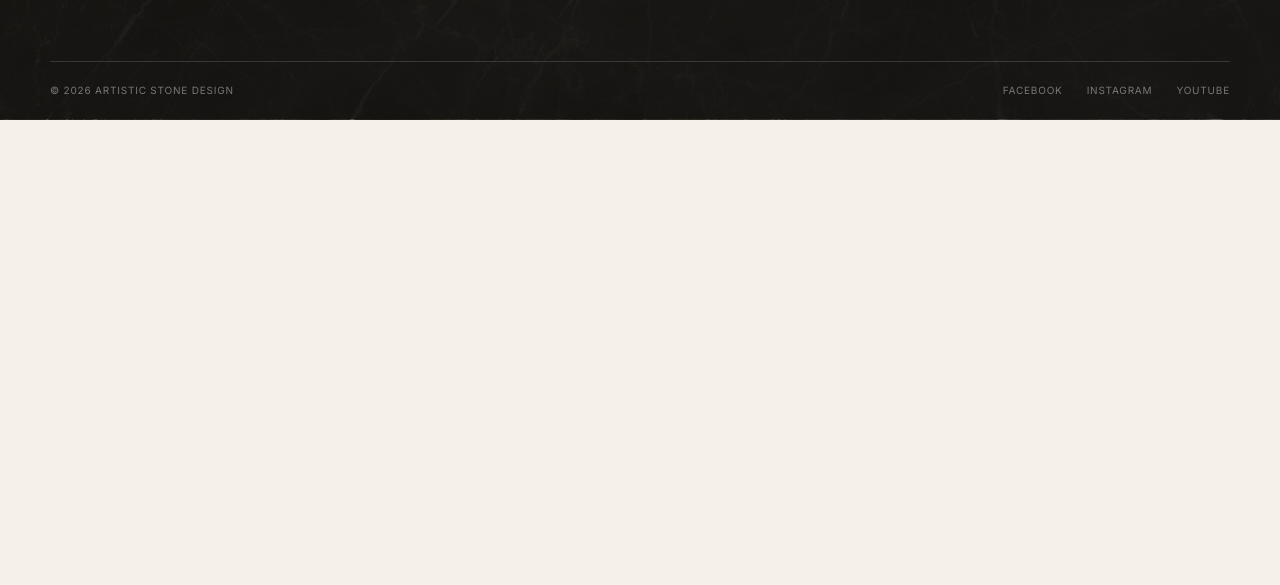
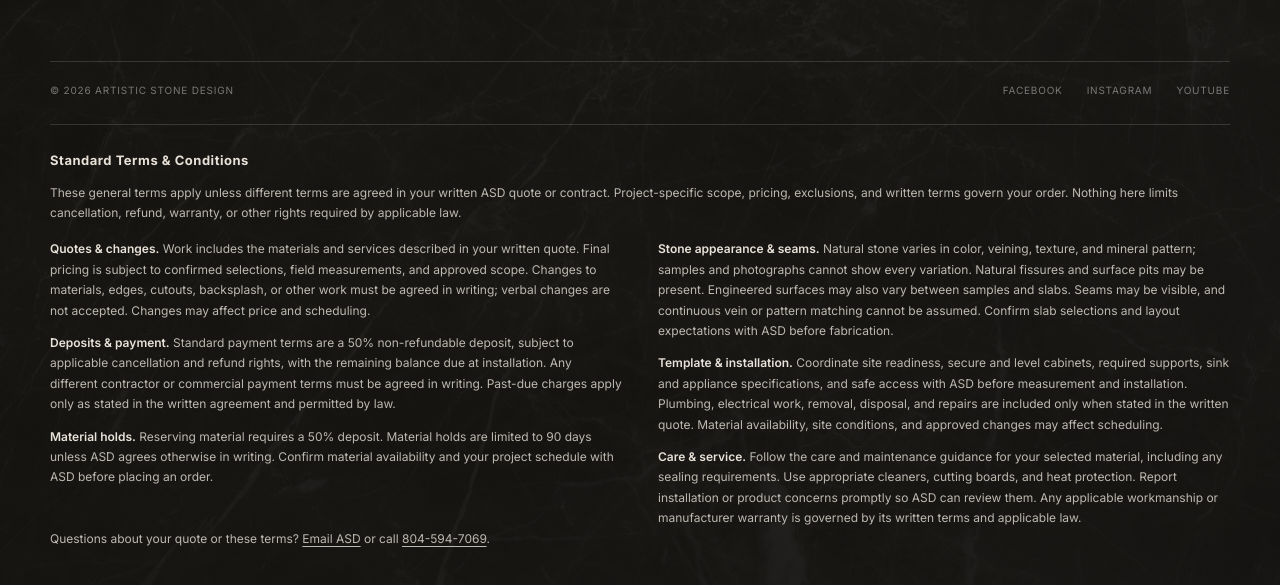
Before and after one commit to kkueny-source/asd-website, a website: page public/index.html in a window 1280 px wide. Shown: the part 5309-5894 px from the top of the page. Before the commit the page ends 5429 px from the top, so only its background shows below. Drawn offline with nearby package versions, Linux system fonts and the light colour scheme.

Commit message:
Add standard stone fabrication terms to site footer

```diff
--- a/public/index.html
+++ b/public/index.html
@@ -59,7 +59,21 @@
   </section>
   <section class="remnants"><div class="remnants-visual"><img class="remnant-tall" src="/images/remnant-marble.jpg" alt="Natural stone slab detail"><img class="remnant-small" src="/images/remnant-white-marble.jpg" alt="White marble slab detail"></div><div class="remnants-copy"><p class="eyebrow">A smart place to start</p><h2>Explore the remnant collection.</h2><p>Find distinctive granite, quartz, and marble remnants for vanities, fireplace surrounds, bar tops, tabletops, and other smaller projects—available to browse in our Richmond yard.</p><a class="button button-dark" href="mailto:info@asdrva.rocks?subject=Remnant%20inquiry">Ask about remnants</a></div></section>
   <section class="cta-panel"><div><p class="eyebrow">Start your project</p><h2>Let's make the room feel finished.</h2></div><div class="cta-actions"><a class="button button-gold" href="mailto:info@asdrva.rocks?subject=Free%20estimate%20request">Request a free estimate</a><a class="phone-link" href="tel:8045947069">804-594-7069</a></div></section>
-  <footer><div class="footer-grid"><div class="footer-brand"><img src="/images/asd-logo-white.png" alt="Artistic Stone Design"><p>Beautiful surfaces. Local craftsmanship. A home you love being in.</p></div><div><p class="footer-label">Visit</p><a class="map-link" href="https://www.google.com/maps/search/?api=1&amp;query=11321+International+Drive%2C+North+Chesterfield%2C+VA+23236" target="_blank" rel="noopener noreferrer" aria-label="View Artistic Stone Design on Google Maps"><address>11321 International Drive<br>North Chesterfield, VA 23236</address></a></div><div><p class="footer-label">Contact</p><a href="tel:8045947069">804-594-7069</a><br><a href="mailto:info@asdrva.rocks">info@asdrva.rocks</a><br><a href="/pay/">Make a payment</a></div><div><p class="footer-label">Showroom</p><p>Mon–Fri: 8AM–4PM</p></div></div><div class="footer-bottom"><span>© 2026 Artistic Stone Design</span><div><a href="https://www.facebook.com/profile.php?id=61576287839182">Facebook</a><a href="https://www.instagram.com/artisticstonerva/">Instagram</a><a href="https://www.youtube.com/@artistic_stonerva?app=desktop">YouTube</a></div></div></footer>
+  <footer><div class="footer-grid"><div class="footer-brand"><img src="/images/asd-logo-white.png" alt="Artistic Stone Design"><p>Beautiful surfaces. Local craftsmanship. A home you love being in.</p></div><div><p class="footer-label">Visit</p><a class="map-link" href="https://www.google.com/maps/search/?api=1&amp;query=11321+International+Drive%2C+North+Chesterfield%2C+VA+23236" target="_blank" rel="noopener noreferrer" aria-label="View Artistic Stone Design on Google Maps"><address>11321 International Drive<br>North Chesterfield, VA 23236</address></a></div><div><p class="footer-label">Contact</p><a href="tel:8045947069">804-594-7069</a><br><a href="mailto:info@asdrva.rocks">info@asdrva.rocks</a><br><a href="/pay/">Make a payment</a></div><div><p class="footer-label">Showroom</p><p>Mon–Fri: 8AM–4PM</p></div></div><div class="footer-bottom"><span>© 2026 Artistic Stone Design</span><div><a href="https://www.facebook.com/profile.php?id=61576287839182">Facebook</a><a href="https://www.instagram.com/artisticstonerva/">Instagram</a><a href="https://www.youtube.com/@artistic_stonerva?app=desktop">YouTube</a></div></div>
+    <section class="footer-terms" id="terms" aria-labelledby="terms-heading">
+      <h2 id="terms-heading">Standard Terms &amp; Conditions</h2>
+      <p>These general terms apply unless different terms are agreed in your written ASD quote or contract. Project-specific scope, pricing, exclusions, and written terms govern your order. Nothing here limits cancellation, refund, warranty, or other rights required by applicable law.</p>
+      <div class="footer-terms-copy">
+        <p><strong>Quotes &amp; changes.</strong> Work includes the materials and services described in your written quote. Final pricing is subject to confirmed selections, field measurements, and approved scope. Changes to materials, edges, cutouts, backsplash, or other work must be agreed in writing; verbal changes are not accepted. Changes may affect price and scheduling.</p>
+        <p><strong>Deposits &amp; payment.</strong> Standard payment terms are a 50% non-refundable deposit, subject to applicable cancellation and refund rights, with the remaining balance due at installation. Any different contractor or commercial payment terms must be agreed in writing. Past-due charges apply only as stated in the written agreement and permitted by law.</p>
+        <p><strong>Material holds.</strong> Reserving material requires a 50% deposit. Material holds are limited to 90 days unless ASD agrees otherwise in writing. Confirm material availability and your project schedule with ASD before placing an order.</p>
+        <p><strong>Stone appearance &amp; seams.</strong> Natural stone varies in color, veining, texture, and mineral pattern; samples and photographs cannot show every variation. Natural fissures and surface pits may be present. Engineered surfaces may also vary between samples and slabs. Seams may be visible, and continuous vein or pattern matching cannot be assumed. Confirm slab selections and layout expectations with ASD before fabrication.</p>
+        <p><strong>Template &amp; installation.</strong> Coordinate site readiness, secure and level cabinets, required supports, sink and appliance specifications, and safe access with ASD before measurement and installation. Plumbing, electrical work, removal, disposal, and repairs are included only when stated in the written quote. Material availability, site conditions, and approved changes may affect scheduling.</p>
+        <p><strong>Care &amp; service.</strong> Follow the care and maintenance guidance for your selected material, including any sealing requirements. Use appropriate cleaners, cutting boards, and heat protection. Report installation or product concerns promptly so ASD can review them. Any applicable workmanship or manufacturer warranty is governed by its written terms and applicable law.</p>
+      </div>
+      <p>Questions about your quote or these terms? <a href="mailto:info@asdrva.rocks?subject=Terms%20and%20conditions">Email ASD</a> or call <a href="tel:8045947069">804-594-7069</a>.</p>
+    </section>
+  </footer>
 </main>
 </body>
 </html>
--- a/public/styles.css
+++ b/public/styles.css
@@ -266,6 +266,15 @@ footer address, .footer-grid > div:not(.footer-brand) p:not(.footer-label), .foo
 .footer-bottom { padding-top: 22px; display: flex; justify-content: space-between; gap: 30px; border-top: 1px solid rgba(255,255,255,.14); color: rgba(255,255,255,.42); font-size: 10px; letter-spacing: .08em; text-transform: uppercase; }
 .footer-bottom div { display: flex; gap: 24px; }
 
+.footer-terms { margin-top: 28px; padding-top: 24px; border-top: 1px solid rgba(255,255,255,.14); color: #bdb8b0; font-size: .75rem; line-height: 1.7; scroll-margin-top: 24px; }
+.footer-terms h2 { margin: 0 0 12px; color: #e8e2d8; font-family: Inter, Arial, sans-serif; font-size: .8125rem; font-weight: 700; letter-spacing: .04em; }
+.footer-terms > p { margin: 0 0 16px; }
+.footer-terms-copy { columns: 2; column-gap: 36px; }
+.footer-terms-copy p { margin: 0 0 12px; break-inside: avoid; }
+.footer-terms strong { color: #e8e2d8; font-weight: 600; }
+.footer-terms a, .pay-footer a { text-decoration: underline; text-underline-offset: 3px; }
+@media (max-width: 850px) { .footer-terms-copy { columns: 1; } }
+
 .pay-page { min-height: 100vh; background: #f7f4ee; }
 .pay-site-header {
   position: relative;
```
Also changed, not shown: public/pay/index.html (+1 -1 lines).
